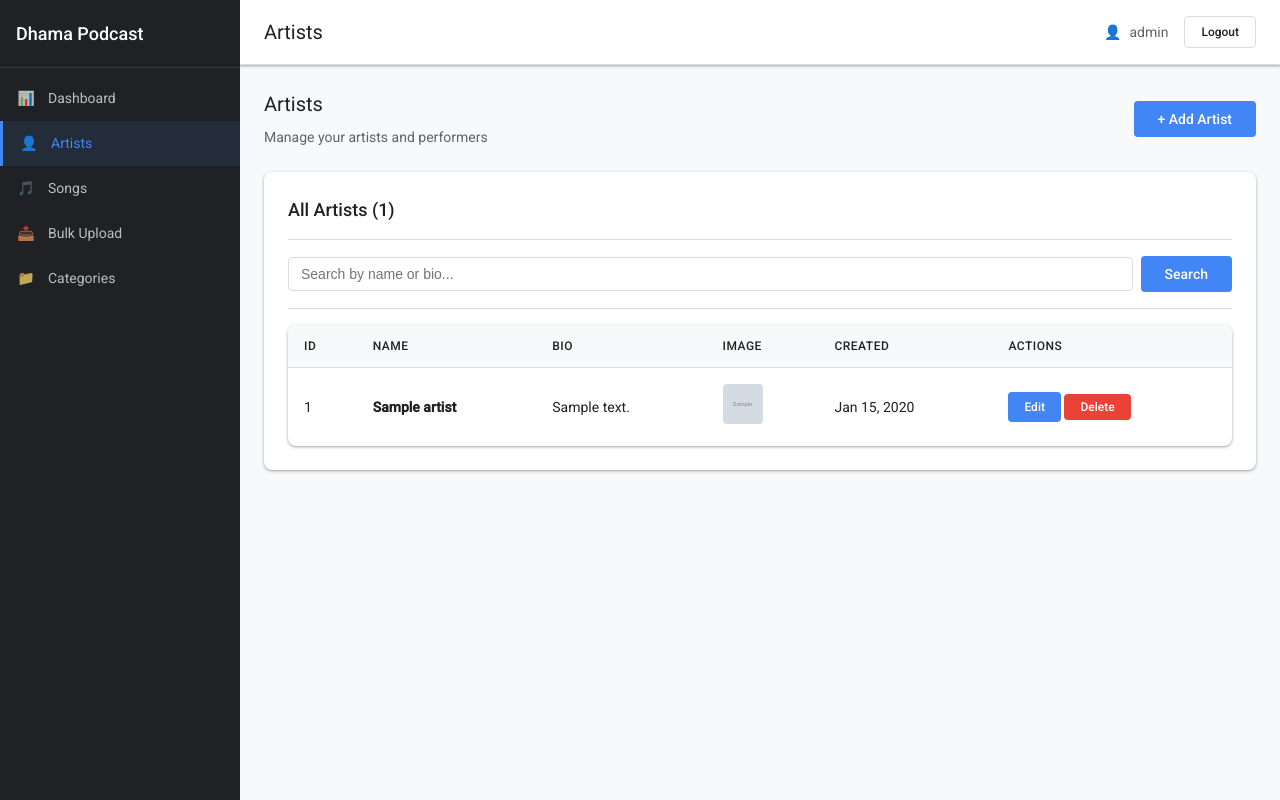
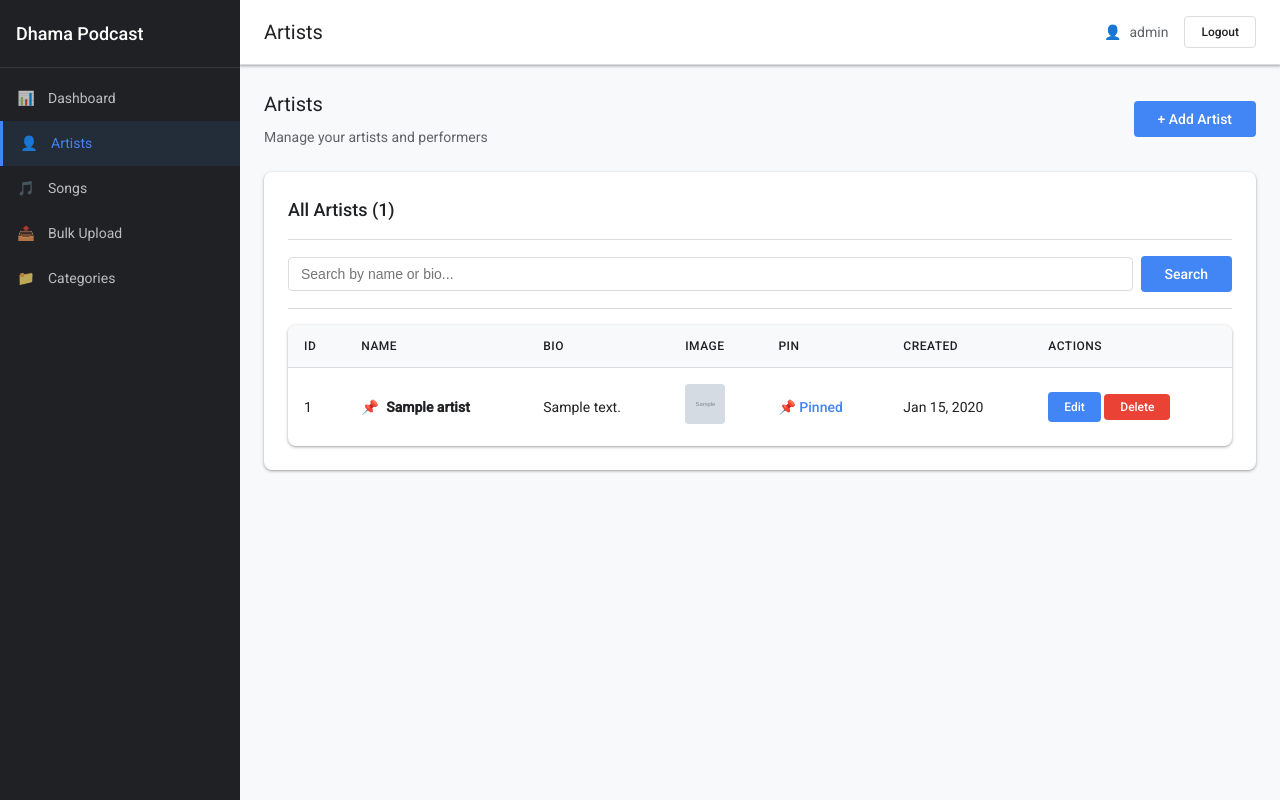
Before and after one commit to kaungHtetTin/Dhama, a PHP site: page /admin/artists.php in a window 1280 px wide. Run offline with PHP 8.4, Linux system fonts and the light colour scheme; a user stored in the database is signed in; tables that the repository leaves empty hold one stand-in row (values such as "Sample post"); grey boxes marked "Sample" are stand-in pictures; some libraries are stand-ins or nearby versions; some web fonts are replaced.

Commit message:
pin_functionality

```diff
--- a/admin/artists.php
+++ b/admin/artists.php
@@ -18,6 +18,7 @@ if ($_SERVER['REQUEST_METHOD'] === 'POST') {
     if ($action === 'create' || $action === 'update') {
         $name = trim($_POST['name'] ?? '');
         $bio = trim($_POST['bio'] ?? '');
+        $pin = isset($_POST['pin']) ? 1 : 0;
         $image_url = '';
 
         // Handle cropped image (base64) - priority
@@ -48,8 +49,8 @@ if ($_SERVER['REQUEST_METHOD'] === 'POST') {
 
         if (!empty($name) && empty($message)) {
             if ($action === 'create') {
-                $stmt = $conn->prepare("INSERT INTO artists (name, bio, image_url) VALUES (?, ?, ?)");
-                $stmt->bind_param("sss", $name, $bio, $image_url);
+                $stmt = $conn->prepare("INSERT INTO artists (name, bio, image_url, pin) VALUES (?, ?, ?, ?)");
+                $stmt->bind_param("sssi", $name, $bio, $image_url, $pin);
                 if ($stmt->execute()) {
                     $message = 'Artist created successfully';
                     $message_type = 'success';
@@ -65,8 +66,13 @@ if ($_SERVER['REQUEST_METHOD'] === 'POST') {
                 $old_data = $old_result->fetch_assoc();
                 $old_image_url = $old_data['image_url'] ?? '';
 
-                $stmt = $conn->prepare("UPDATE artists SET name = ?, bio = ?, image_url = ? WHERE id = ?");
-                $stmt->bind_param("sssi", $name, $bio, $image_url, $id);
+                // If no new image was uploaded, keep the old one
+                if (empty($image_url)) {
+                    $image_url = $old_image_url;
+                }
+
+                $stmt = $conn->prepare("UPDATE artists SET name = ?, bio = ?, image_url = ?, pin = ? WHERE id = ?");
+                $stmt->bind_param("sssii", $name, $bio, $image_url, $pin, $id);
                 if ($stmt->execute()) {
                     // Delete old image if new one was uploaded
                     if (!empty($old_image_url) && $image_url !== $old_image_url && strpos($old_image_url, UPLOAD_URL) === 0) {
@@ -144,7 +150,7 @@ if (!empty($params)) {
 $totalPages = ceil($totalArtists / $perPage);
 
 // Get artists with pagination
-$query = "SELECT * FROM artists $whereClause ORDER BY created_at DESC LIMIT ? OFFSET ?";
+$query = "SELECT * FROM artists $whereClause ORDER BY pin DESC, created_at DESC LIMIT ? OFFSET ?";
 $params[] = $perPage;
 $params[] = $offset;
 $types .= 'ii';
@@ -360,6 +366,14 @@ if (isset($_GET['action']) && $_GET['action'] === 'edit' && isset($_GET['id']))
                                 <textarea id="bio" name="bio" rows="4"><?php echo htmlspecialchars($edit_artist['bio']); ?></textarea>
                             </div>
 
+                            <div class="form-group" style="text-align: left;">
+                                <label style="display: inline-flex; align-items: center; gap: 8px; cursor: pointer; width: auto;">
+                                    <input type="checkbox" id="pin" name="pin" value="1" style="margin: 0; width: 20px;" <?php echo (isset($edit_artist['pin']) && $edit_artist['pin'] == 1) ? 'checked' : ''; ?>>
+                                    <span>📌 Pin this artist (show at top of list)</span>
+                                </label>
+                                <small style="color: var(--text-secondary); display: block; margin-top: 4px;">Pinned artists will appear first in the artists list</small>
+                            </div>
+
                             <div class="form-group">
                                 <label>Artist Image (Square - 500x500px)</label>
                                 <?php if ($edit_artist['image_url']): ?>
@@ -433,6 +447,14 @@ if (isset($_GET['action']) && $_GET['action'] === 'edit' && isset($_GET['id']))
                                 <textarea id="bio" name="bio" rows="4"></textarea>
                             </div>
 
+                            <div class="form-group" style="text-align:">
+                                <label style=" display: flex; align-items: center; gap: 8px; cursor: pointer;">
+                                    <input type="checkbox" id="pin" name="pin" value="1" style="margin: 0;width: 20px;">
+                                    <span>📌 Pin this artist (show at top of list)</span>
+                                </label>
+                                <small style="color: var(--text-secondary); display: block; margin-top: 4px;">Pinned artists will appear first in the artists list</small>
+                            </div>
+
                             <div class="form-group">
                                 <label>Artist Image (Square - 500x500px)</label>
                                 <div class="file-upload-wrapper">
@@ -503,6 +525,7 @@ if (isset($_GET['action']) && $_GET['action'] === 'edit' && isset($_GET['id']))
                                         <th>Name</th>
                                         <th>Bio</th>
                                         <th>Image</th>
+                                        <th>Pin</th>
                                         <th>Created</th>
                                         <th>Actions</th>
                                     </tr>
@@ -511,11 +534,23 @@ if (isset($_GET['action']) && $_GET['action'] === 'edit' && isset($_GET['id']))
                                     <?php foreach ($artists as $artist): ?>
                                         <tr>
                                             <td><?php echo $artist['id']; ?></td>
-                                            <td><strong><?php echo htmlspecialchars($artist['name']); ?></strong></td>
+                                            <td>
+                                                <?php if (isset($artist['pin']) && $artist['pin'] == 1): ?>
+                                                    <span style="color: var(--primary-color); margin-right: 4px;" title="Pinned">📌</span>
+                                                <?php endif; ?>
+                                                <strong><?php echo htmlspecialchars($artist['name']); ?></strong>
+                                            </td>
                                             <td><?php echo htmlspecialchars(substr($artist['bio'], 0, 50)) . (strlen($artist['bio']) > 50 ? '...' : ''); ?></td>
                                             <td>
                                                 <?php if ($artist['image_url']): ?>
                                                     <img src="<?php echo htmlspecialchars($artist['image_url']); ?>" alt="" style="width: 40px; height: 40px; object-fit: cover; border-radius: 4px;">
+                                                <?php else: ?>
+                                                    <span class="text-muted">—</span>
+                                                <?php endif; ?>
+                                            </td>
+                                            <td>
+                                                <?php if (isset($artist['pin']) && $artist['pin'] == 1): ?>
+                                                    <span style="color: var(--primary-color); font-weight: 500;">📌 Pinned</span>
                                                 <?php else: ?>
                                                     <span class="text-muted">—</span>
                                                 <?php endif; ?>
--- a/api/index.php
+++ b/api/index.php
@@ -59,8 +59,8 @@ try {
 
             sendResponse($artist);
         } else {
-            // Get all artists
-            $result = $conn->query("SELECT * FROM artists ORDER BY name");
+            // Get all artists (pinned first, then by name)
+            $result = $conn->query("SELECT * FROM artists ORDER BY pin DESC, name");
             $artists = [];
             while ($row = $result->fetch_assoc()) {
                 // Get songs count for each artist
--- /dev/null
+++ b/database/add_pin_to_artists.sql
@@ -0,0 +1,5 @@
+-- Add pin column to artists table
+ALTER TABLE artists ADD COLUMN pin TINYINT(1) DEFAULT 0 AFTER image_url;
+
+-- Add index for faster sorting
+ALTER TABLE artists ADD INDEX idx_pin (pin);
--- a/database/schema.sql
+++ b/database/schema.sql
@@ -18,8 +18,10 @@ CREATE TABLE IF NOT EXISTS artists (
     name VARCHAR(100) NOT NULL,
     bio TEXT,
     image_url VARCHAR(255),
+    pin TINYINT(1) DEFAULT 0,
     created_at TIMESTAMP DEFAULT CURRENT_TIMESTAMP,
-    updated_at TIMESTAMP DEFAULT CURRENT_TIMESTAMP ON UPDATE CURRENT_TIMESTAMP
+    updated_at TIMESTAMP DEFAULT CURRENT_TIMESTAMP ON UPDATE CURRENT_TIMESTAMP,
+    INDEX idx_pin (pin)
 ) ENGINE=InnoDB DEFAULT CHARSET=utf8mb4 COLLATE=utf8mb4_unicode_ci;
 
 -- Songs/Podcasts table
```
Also changed, not shown: API_DOCUMENTATION.md (+35 -3 lines), api/artists.php (+9 -7 lines), database/migrate_add_pin.php (added, +37 -0 lines).
